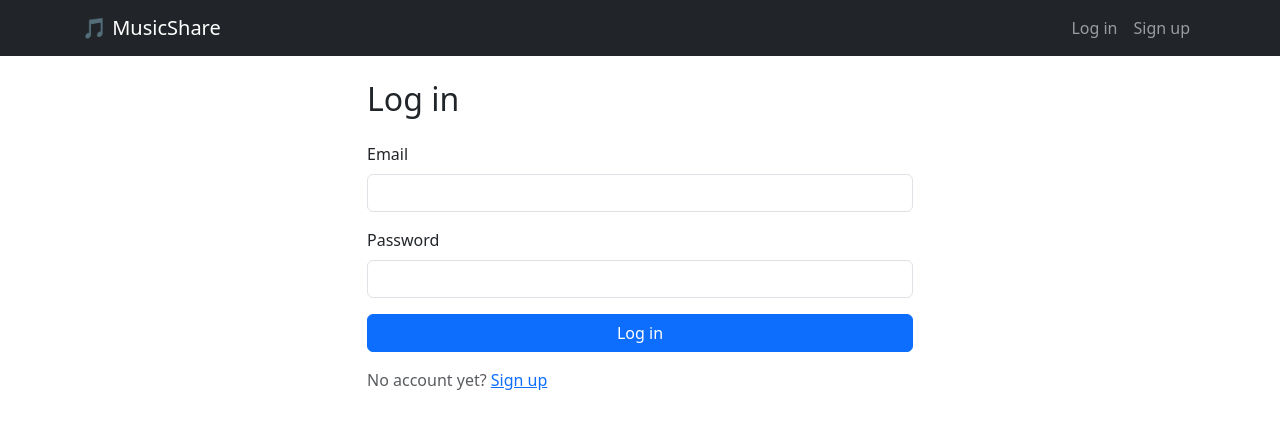
After one commit to Aella67/MusicShare, a Flask app: page /login in a window 1280 px wide. The commit adds this page. Shown: the top 429 px of the page. Run offline with Flask 3, Linux system fonts and the light colour scheme.

Commit message:
Add login and logout

```diff
--- a/app.py
+++ b/app.py
@@ -1,11 +1,30 @@
-from flask import Flask, render_template, redirect, url_for, flash
+from functools import wraps
+from flask import Flask, render_template, redirect, url_for, flash, session
+from flask_wtf import CSRFProtect
 import mysql.connector
 from config import Config
-from forms import RegisterForm
+from forms import RegisterForm, LoginForm
 from models.user import User
 
 app = Flask(__name__)
 app.config.from_object(Config)
+csrf = CSRFProtect(app)
+
+
+def login_required(view):
+    @wraps(view)
+    def wrapped(*args, **kwargs):
+        if "user_id" not in session:
+            flash("Please log in first.", "warning")
+            return redirect(url_for("login"))
+        return view(*args, **kwargs)
+    return wrapped
+
+
+@app.context_processor
+def inject_current_user():
+    user_id = session.get("user_id")
+    return {"current_user": User.find_by_id(user_id) if user_id else None}
 
 
 @app.route("/")
@@ -25,9 +44,32 @@ def register():
         except mysql.connector.IntegrityError:
             flash("That username or email is already registered.", "danger")
             return render_template("register.html", form=form)
-        flash("Account created! Login is coming in the next step.", "success")
+        flash("Account created! You can log in now.", "success")
+        return redirect(url_for("login"))
+    return render_template("register.html", form=form)
+
+
+@app.route("/login", methods=["GET", "POST"])
+def login():
+    if "user_id" in session:
         return redirect(url_for("home"))
-    return render_template("register.html", form=form)
+    form = LoginForm()
+    if form.validate_on_submit():
+        user = User.find_by_email(form.email.data.strip().lower())
+        if user and user.check_password(form.password.data):
+            session.clear()
+            session["user_id"] = user.id
+            flash(f"Welcome back, {user.username}!", "success")
+            return redirect(url_for("home"))
+        flash("Wrong email or password.", "danger")
+    return render_template("login.html", form=form)
+
+
+@app.route("/logout", methods=["POST"])
+def logout():
+    session.clear()
+    flash("You have been logged out.", "info")
+    return redirect(url_for("home"))
 
 
 if __name__ == "__main__":
--- a/forms.py
+++ b/forms.py
@@ -2,6 +2,7 @@ from flask_wtf import FlaskForm
 from wtforms import StringField, PasswordField, EmailField
 from wtforms.validators import DataRequired, Email, Length, EqualTo, Regexp, ValidationError
 from models.user import User
+
 
 class RegisterForm(FlaskForm):
     username = StringField("Username", validators=[
@@ -21,3 +22,8 @@ class RegisterForm(FlaskForm):
     def validate_email(self, field):
         if User.find_by_email(field.data.strip().lower()):
             raise ValidationError("An account with that email already exists.")
+
+
+class LoginForm(FlaskForm):
+    email = EmailField("Email", validators=[DataRequired(), Email()])
+    password = PasswordField("Password", validators=[DataRequired()])
--- a/templates/base.html
+++ b/templates/base.html
@@ -10,10 +10,25 @@
   <nav class="navbar navbar-expand navbar-dark bg-dark">
     <div class="container">
       <a class="navbar-brand" href="{{ url_for('home') }}">🎵 MusicShare</a>
-      <ul class="navbar-nav ms-auto">
-        <li class="nav-item">
-          <a class="nav-link" href="{{ url_for('register') }}">Sign up</a>
-        </li>
+      <ul class="navbar-nav ms-auto align-items-center">
+        {% if current_user %}
+          <li class="nav-item">
+            <span class="navbar-text me-3">Hi, {{ current_user.username }}</span>
+          </li>
+          <li class="nav-item">
+            <form method="post" action="{{ url_for('logout') }}" class="m-0">
+              <input type="hidden" name="csrf_token" value="{{ csrf_token() }}">
+              <button type="submit" class="btn btn-outline-light btn-sm">Log out</button>
+            </form>
+          </li>
+        {% else %}
+          <li class="nav-item">
+            <a class="nav-link" href="{{ url_for('login') }}">Log in</a>
+          </li>
+          <li class="nav-item">
+            <a class="nav-link" href="{{ url_for('register') }}">Sign up</a>
+          </li>
+        {% endif %}
       </ul>
     </div>
   </nav>
--- /dev/null
+++ b/templates/login.html
@@ -0,0 +1,29 @@
+{% extends "base.html" %}
+{% block title %}Log in - MusicShare{% endblock %}
+
+{% macro field(f) %}
+  <div class="mb-3">
+    {{ f.label(class="form-label") }}
+    {{ f(class="form-control" ~ (" is-invalid" if f.errors else "")) }}
+    {% for error in f.errors %}
+      <div class="invalid-feedback">{{ error }}</div>
+    {% endfor %}
+  </div>
+{% endmacro %}
+
+{% block content %}
+<div class="row justify-content-center">
+  <div class="col-md-8 col-lg-6">
+    <h1 class="h2 mb-4">Log in</h1>
+    <form method="post" novalidate>
+      {{ form.hidden_tag() }}
+      {{ field(form.email) }}
+      {{ field(form.password) }}
+      <button type="submit" class="btn btn-primary w-100">Log in</button>
+    </form>
+    <p class="mt-3 text-muted">
+      No account yet? <a href="{{ url_for('register') }}">Sign up</a>
+    </p>
+  </div>
+</div>
+{% endblock %}
```
